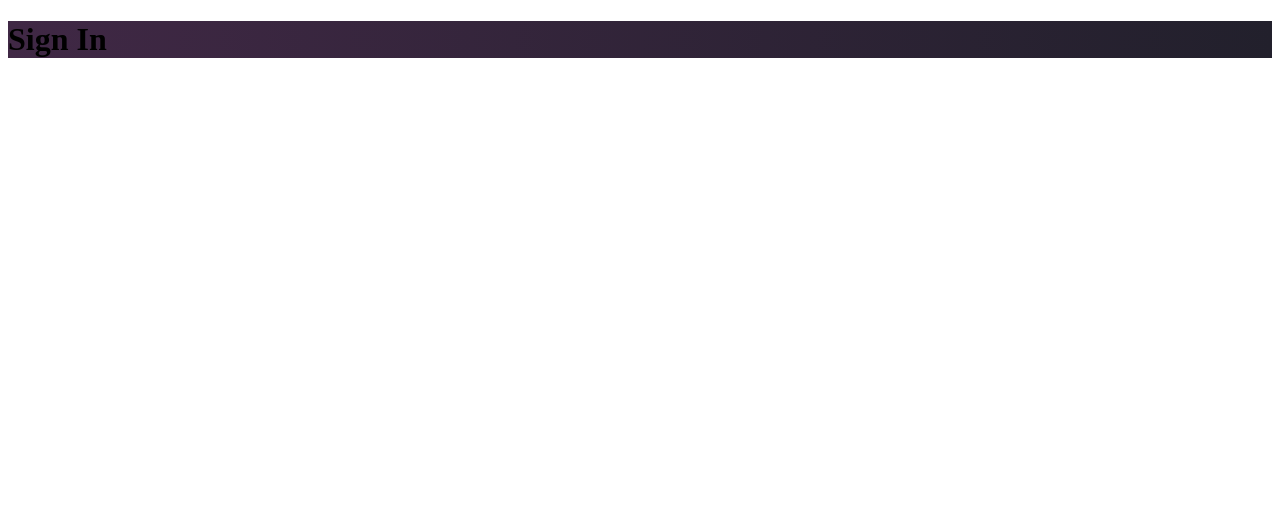
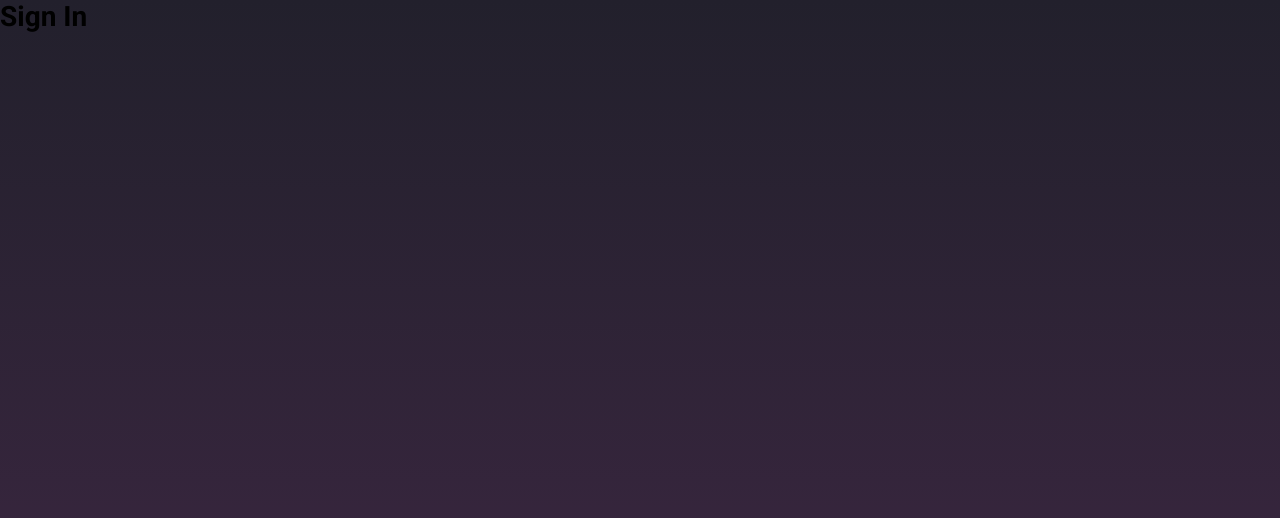
Before and after one commit to v1eira/meetapp-frontend, a React (Create React App) app: page / in a window 1280 px wide. Shown: the top 518 px of the page. Built offline with nearby package versions, Linux system fonts and the light colour scheme; the HTML template or start-up script is replaced by a standard one.

Commit message:
add root import

```diff
--- /dev/null
+++ b/config-overrides.js
@@ -0,0 +1,10 @@
+const { addBabelPlugin, override } = require('customize-cra');
+
+module.exports = override(
+  addBabelPlugin([
+    'babel-plugin-root-import',
+    {
+      rootPathSuffix: 'src',
+    },
+  ])
+);
--- a/src/App.js
+++ b/src/App.js
@@ -6,10 +6,13 @@
 import Routes from './routes';
 import history from './services/history';
 
+import GlobalStyle from './styles/global';
+
 function App() {
   return (
     <Router history={history}>
       <Routes />
+      <GlobalStyle />
     </Router>
   );
 }
--- a/src/pages/_layouts/auth/styles.js
+++ b/src/pages/_layouts/auth/styles.js
@@ -2,5 +2,5 @@
 
 export const Wrapper = styled.div`
   height: 100%;
-  background: linear-gradient(-90deg, #22202c, #402845);
+  background: linear-gradient(#22202c, #402845);
 `;
--- a/src/pages/_layouts/default/styles.js
+++ b/src/pages/_layouts/default/styles.js
@@ -2,5 +2,5 @@
 
 export const Wrapper = styled.div`
   height: 100%;
-  background: #333;
+  background: linear-gradient(#22202c, #402845);
 `;
--- a/src/routes/Route.js
+++ b/src/routes/Route.js
@@ -3,8 +3,8 @@
 import PropTypes from 'prop-types';
 import { Route, Redirect } from 'react-router-dom';
 
-import AuthLayout from '../pages/_layouts/auth';
-import DefaultLayout from '../pages/_layouts/default';
+import AuthLayout from '~/pages/_layouts/auth';
+import DefaultLayout from '~/pages/_layouts/default';
 
 export default function RouteWrapper({
   component: Component,
--- /dev/null
+++ b/src/styles/global.js
@@ -0,0 +1,40 @@
+import { createGlobalStyle } from 'styled-components';
+
+export default createGlobalStyle`
+  @import url('https://fonts.googleapis.com/css?family=Roboto:400,700&display=swap');
+
+  * {
+    margin: 0;
+    padding: 0;
+    outline: 0;
+    box-sizing: border-box;
+  }
+
+  *:focus {
+    outline: 0;
+  }
+
+  html, body, #root {
+    height: 100%;
+  }
+
+  body {
+    -webkit-font-smoothing: antialiased;
+  }
+
+  body, input, button {
+    font: 14px 'Roboto', sans-serif;
+  }
+
+  a {
+    text-decoration: none;
+  }
+
+  ul {
+    list-style: none;
+  }
+
+  button {
+    cursor: pointer;
+  }
+`;
```
Also changed, not shown: jsconfig.json (added, +8 -0 lines), package.json (+7 -4 lines), .eslintrc.js, 1 other file (tests, documents, lock files or other folders).
